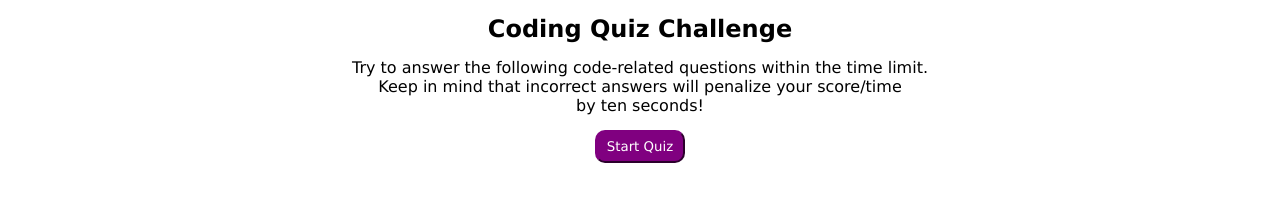
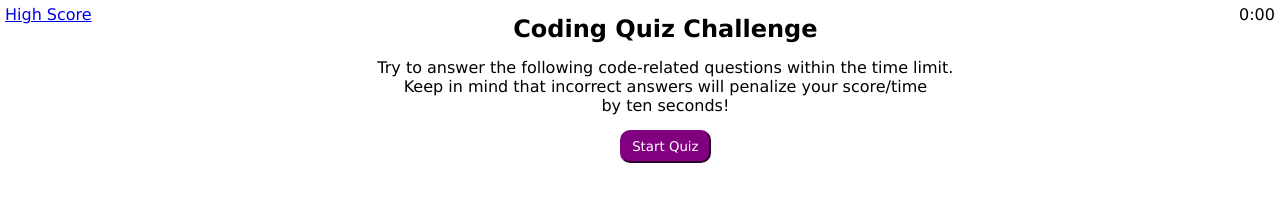
Before and after one commit to indy6678/congenial-computing-machine, a plain HTML site: page index.html in a window 1280 px wide. Drawn offline with Linux system fonts and the light colour scheme.

Commit message:
added high score and timer

```diff
--- a/index.html
+++ b/index.html
@@ -5,11 +5,15 @@
     <meta charset="UTF-8">
     <meta http-equiv="X-UA-Compatible" content="IE=edge">
     <meta name="viewport" content="width=device-width, initial-scale=1.0">
-    <title>Document</title>
+    <title>Coding Quiz Challenge</title>
     <link rel="stylesheet" href="./style.css" />
 </head>
 
 <body>
+    <div class="main">
+        <div class="score">
+            <a href="#">High Score</a>
+        </div>
         <section class="start-page">
             <div class="text">
                 <h1 class="title">Coding Quiz Challenge</h1>
@@ -20,7 +24,10 @@
                 <button class="start">Start Quiz</button>
             </div>
         </section>
-
+        <div class="timer">
+            <p>0:00</p>
+        </div>
+    </div>
 </body>
 
 </html>
--- a/style.css
+++ b/style.css
@@ -23,3 +23,12 @@
     flex-direction: column;
     align-items: center;
 }
+
+.main {
+    display: flex;
+    justify-content: space-between;
+}
+
+.timer, .score {
+    margin: 5px;
+}
```
Also changed, not shown: 1 other file. Lines whose indentation alone changed are shown as unchanged.
